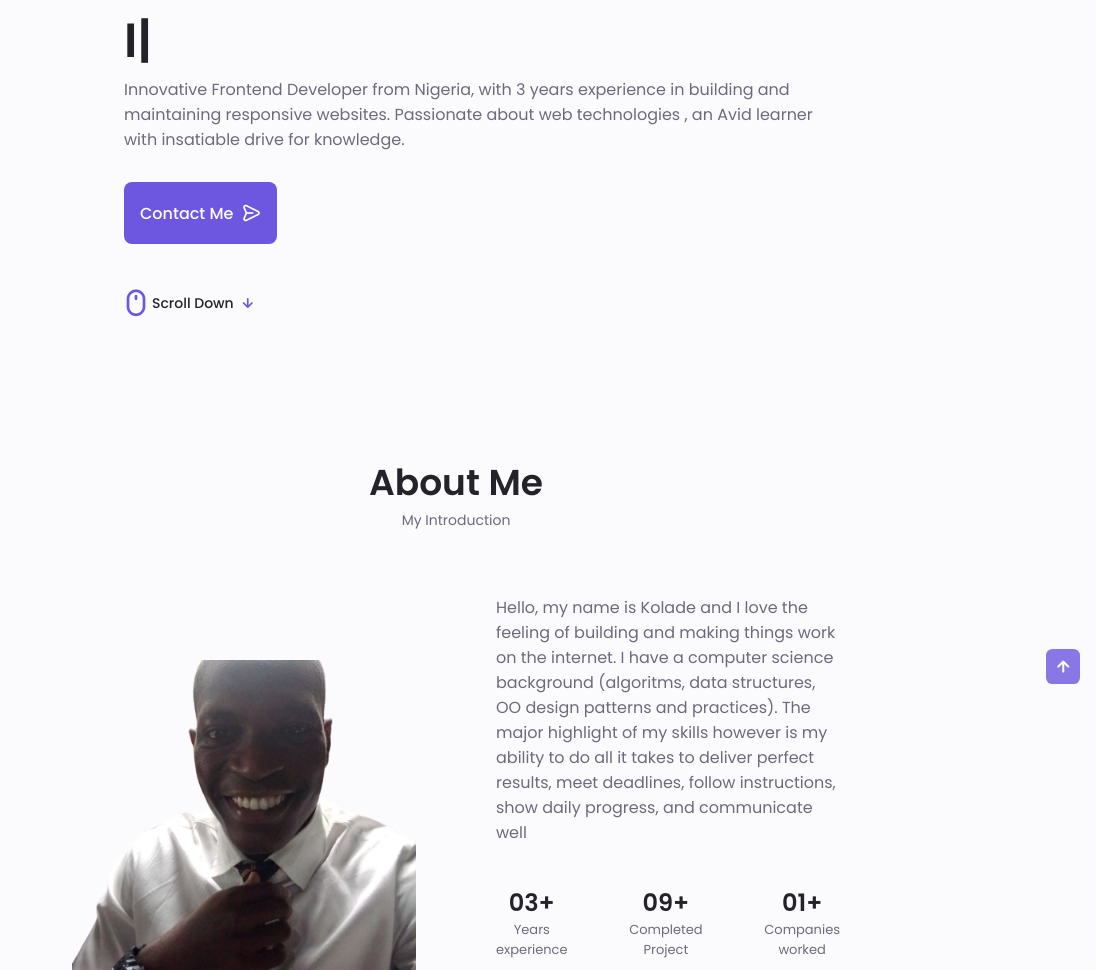
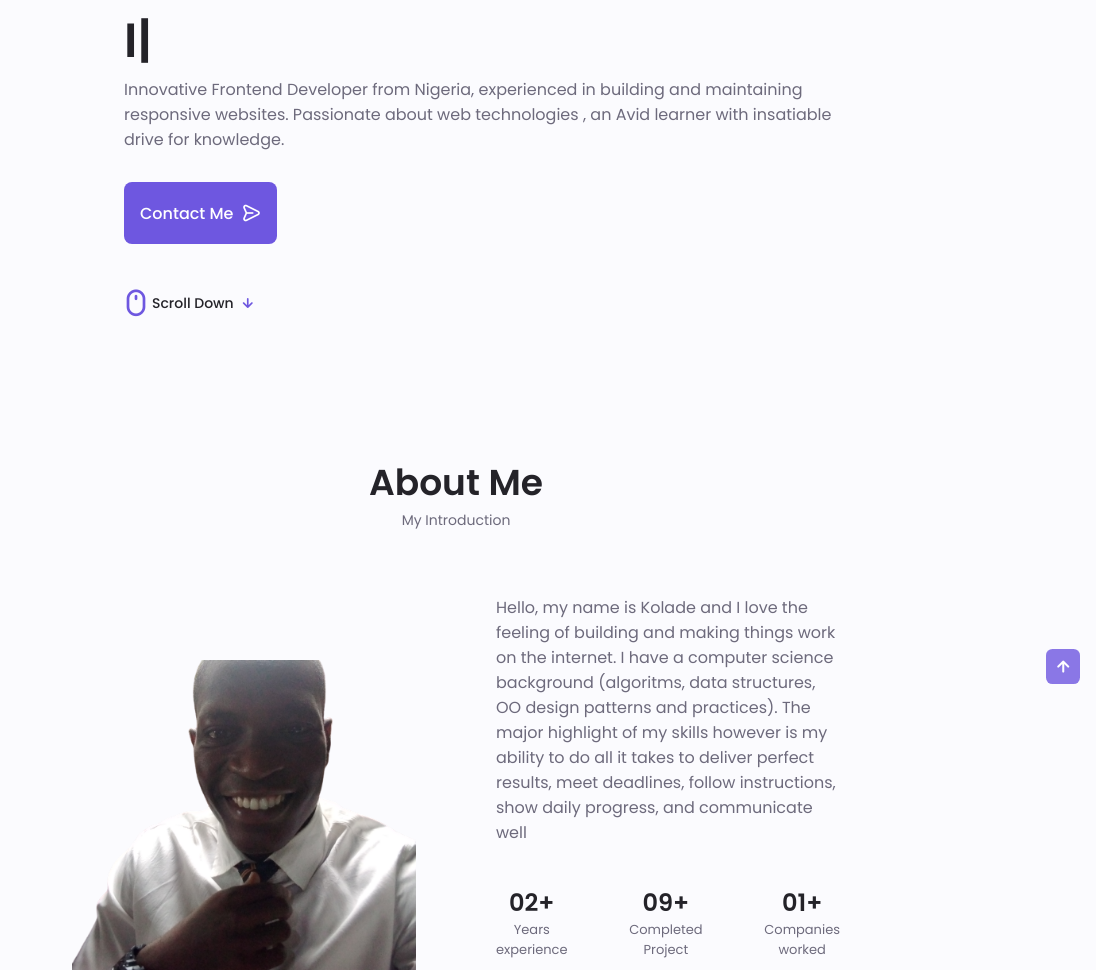
Before and after one commit to theophilly/trial, a plain HTML site: page index.html in a window 1280 px wide. Shown: the part 276-1246 px from the top of the page, 184-1280 px from the left. Drawn offline with nearby package versions, Linux system fonts and the light colour scheme.

```diff
--- a/index.html
+++ b/index.html
@@ -154,10 +154,10 @@
               <div id="fill"></div>
               <!-- <h3 class="home_subtitle">Web developer</h3> -->
               <p id="home_description" class="home_description">
-                Innovative Frontend Developer from Nigeria, with 3 years
-                experience in building and maintaining responsive websites.
-                Passionate about web technologies , an Avid learner with
-                insatiable drive for knowledge.
+                Innovative Frontend Developer from Nigeria, experienced in
+                building and maintaining responsive websites. Passionate about
+                web technologies , an Avid learner with insatiable drive for
+                knowledge.
 
                 <!-- I'm a Frontend developer from Nigeria, who specializes in
                 building (and occasionally designing) exceptional digital
@@ -205,7 +205,7 @@
 
             <div class="about_info">
               <div>
-                <span class="about_info-title">03+</span>
+                <span class="about_info-title">02+</span>
                 <span class="about_info-name"
                   >Years <br />
                   experience</span
@@ -254,7 +254,7 @@
 
                 <div>
                   <h1 class="skills_title">Frontend Development</h1>
-                  <span class="skills_subtitle">More than 3 years</span>
+                  <span class="skills_subtitle">More than 2 years</span>
                 </div>
 
                 <i class="uil uil-angle-down skills_arrow"></i>
@@ -368,7 +368,7 @@
 
                 <div>
                   <h1 class="skills_title">CMS</h1>
-                  <span class="skills_subtitle">More than 3 years</span>
+                  <span class="skills_subtitle">More than 2 years</span>
                 </div>
 
                 <i class="uil uil-angle-down skills_arrow"></i>
```
